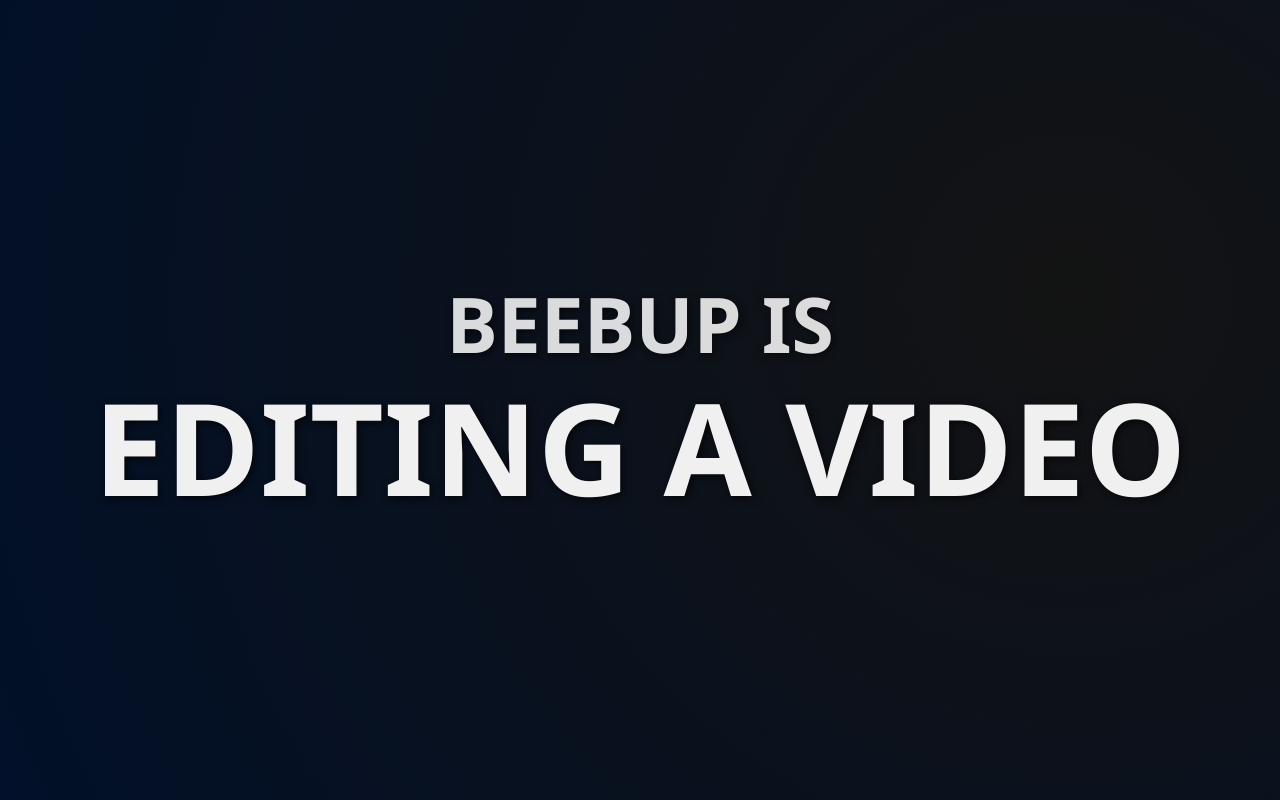
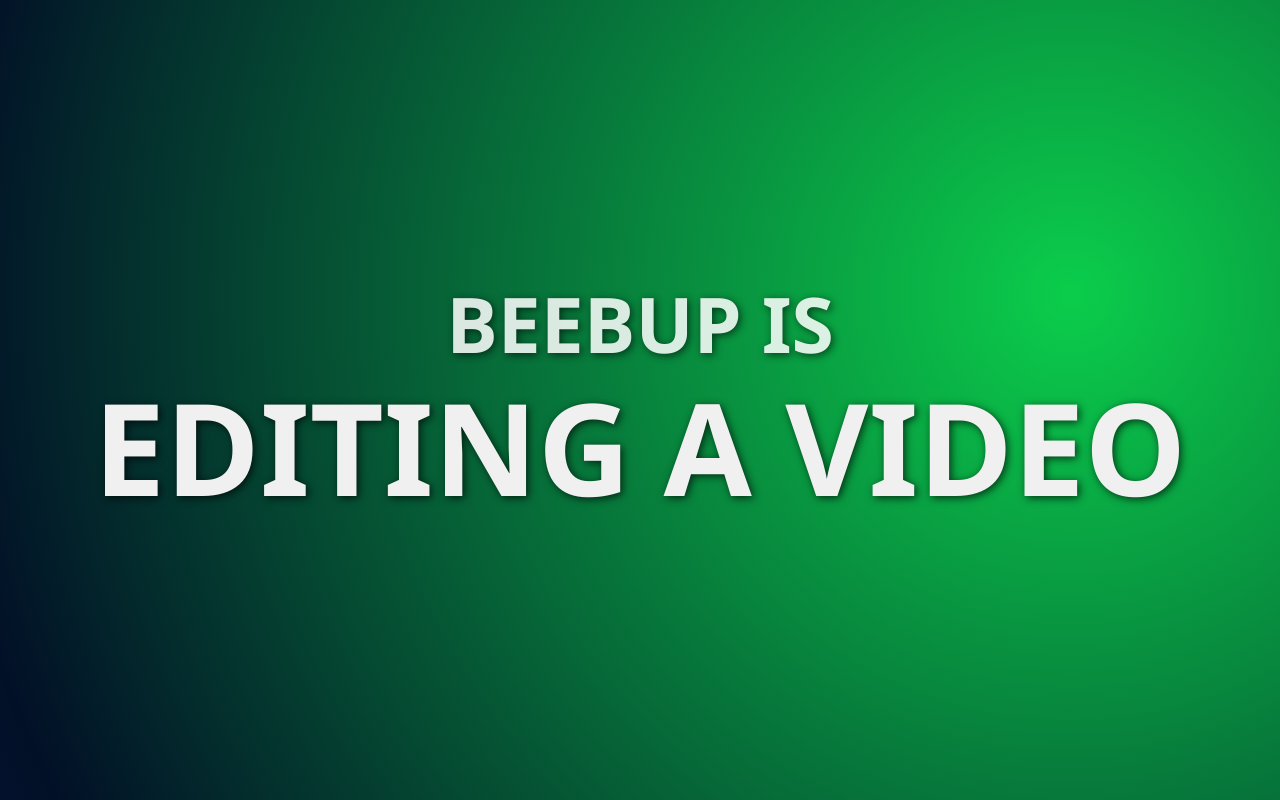
Before and after one commit to imaginehavingausername/doorsign, a plain HTML site: page index.html in a window 1280 px wide. Drawn offline with Linux system fonts and the light colour scheme.

Commit message:
Update style.css

```diff
--- a/style.css
+++ b/style.css
@@ -13,7 +13,7 @@ body {
 
     /* The Dynamic Radial Gradient: Breathing Waves Effect */
     /* Colors: Deep Sapphire, Midnight Purple, and a hint of soft Teal. */
-    background: radial-gradient(circle at center, #131313 0%, #021027 50%, #0a1b9d 100%);
+    background: radial-gradient(circle at center, #0bcd4b 0%, #021027 50%, #0a1b9d 100%);
     background-size: 300% 300%; /* Larger than screen to enable noticeable shifts */
     animation: radialShift 25s ease-in-out infinite alternate; /* Slower, more 'breathing' animation */
 }
```
